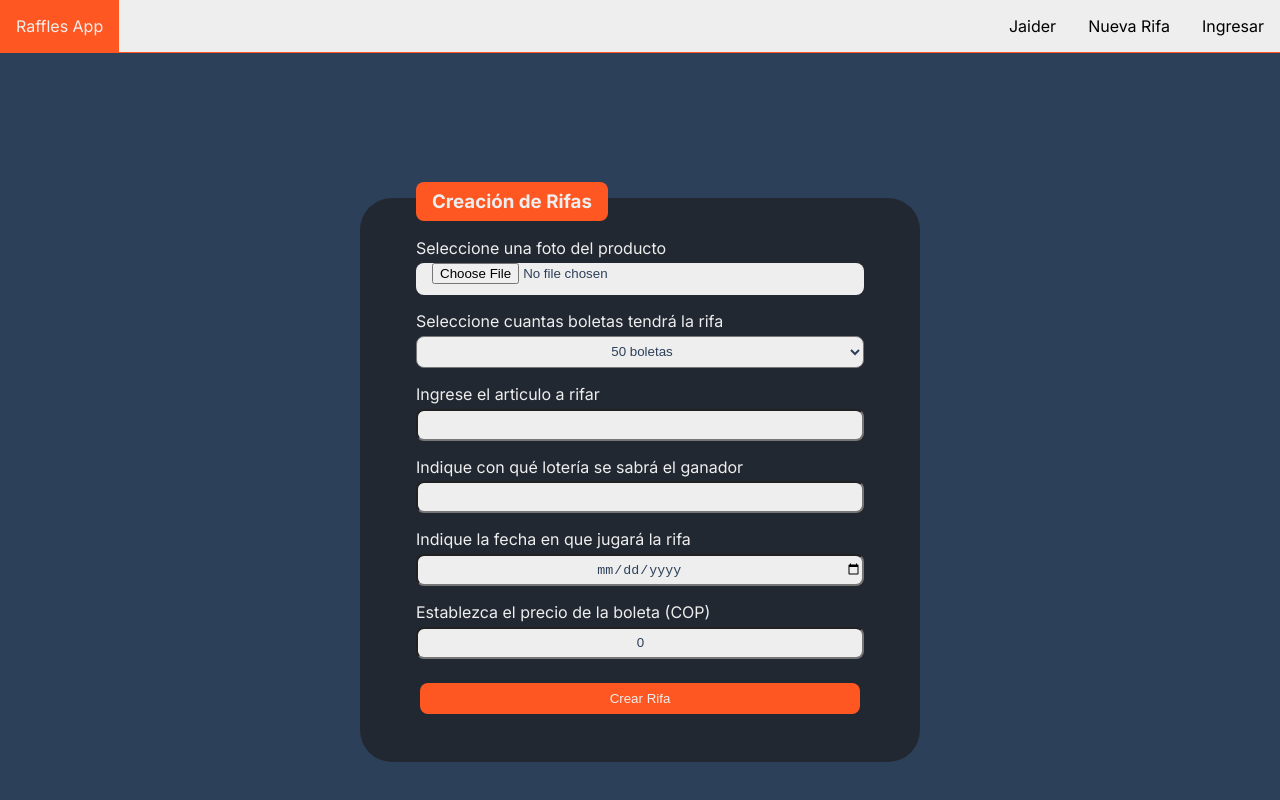
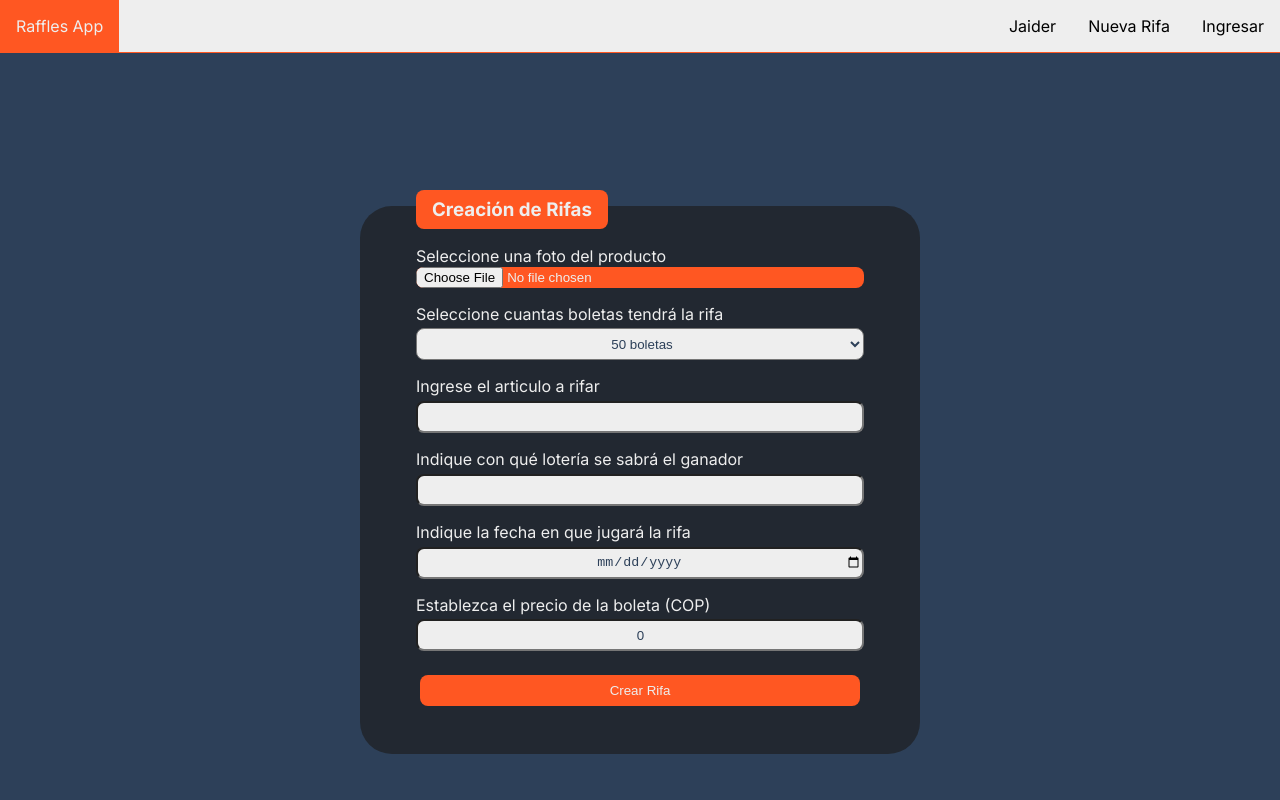
Before and after one commit to Jaclog05/raffles-app, a Next.js app in the folder frontend-next/: page /createRaffle in a window 1280 px wide. Shown: the top 800 px of the page. Built offline with nearby package versions, Linux system fonts and the light colour scheme.

Commit message:
Uploading raffle image and styles. image property added to state

```diff
--- a/frontend-next/src/app/createRaffle/createRaffle.module.css
+++ b/frontend-next/src/app/createRaffle/createRaffle.module.css
@@ -71,7 +71,7 @@
     margin: 0.5rem;
 }
 
-.container form label *{
+.container form label:nth-child(n + 3) *{
     display: block;
     width: 100%;
     border-radius: 0.5rem;
@@ -86,3 +86,9 @@
 .container form label *:hover{
     cursor: pointer;
 }
+
+.fileImage > input{
+    width: 100%;
+    background: #ff5722;
+    border-radius: 0.5rem;
+}
--- a/frontend-next/src/app/createRaffle/initialState.js
+++ b/frontend-next/src/app/createRaffle/initialState.js
@@ -1,5 +1,6 @@
 
 export const initialState = {
+    image: '',
     numTickets: 50,
     prize: '',
     lotery: '',
--- a/frontend-next/src/app/createRaffle/page.jsx
+++ b/frontend-next/src/app/createRaffle/page.jsx
@@ -5,6 +5,7 @@ import styles from './createRaffle.module.css'
 import { useThemeContext } from '@/context/raffleState'
 import { useState } from 'react'
 import { initialState } from './initialState'
+import axios from 'axios'
 
 export default function CreateRaffle() {
 
@@ -12,8 +13,29 @@ export default function CreateRaffle() {
 
   const [raffleInfo, setRaffleInfo] = useState(initialState)
 
-  const handleChange = (e) => {
-    const {value, name} = e.target
+  const handleChange = async (e) => {
+    const {value, name, type, files} = e.target
+
+        if(type === 'file'){
+            if(files && files[0]){
+                const file = files[0];
+                const formData = new FormData();
+                formData.append('file', file);
+                formData.append('upload_preset', 'lm8j6moy');
+
+                const CloudinaryResponse = await axios.post(
+                    'https://api.cloudinary.com/v1_1/dra7sow0c/upload',
+                    formData
+                )
+                setRaffleInfo(prevState => (
+                    {
+                        ...prevState,
+                        image: CloudinaryResponse.data.secure_url
+                    }
+                ))
+            }
+        }
+
         setRaffleInfo(prevState => (
             {
                 ...prevState,
@@ -38,9 +60,9 @@ export default function CreateRaffle() {
     <div className={styles.container}>
         <form onSubmit={handleSubmit}>
             <h3>Creación de Rifas</h3>
-            <label>
+            <label className={styles.fileImage}>
                 Seleccione una foto del producto
-                <input type="file" name="photo_raffle"/>
+                <input type="file" name="photo_raffle" id='file' onChange={handleChange}/>
             </label>
             <label>
                 Seleccione cuantas boletas tendrá la rifa
```
